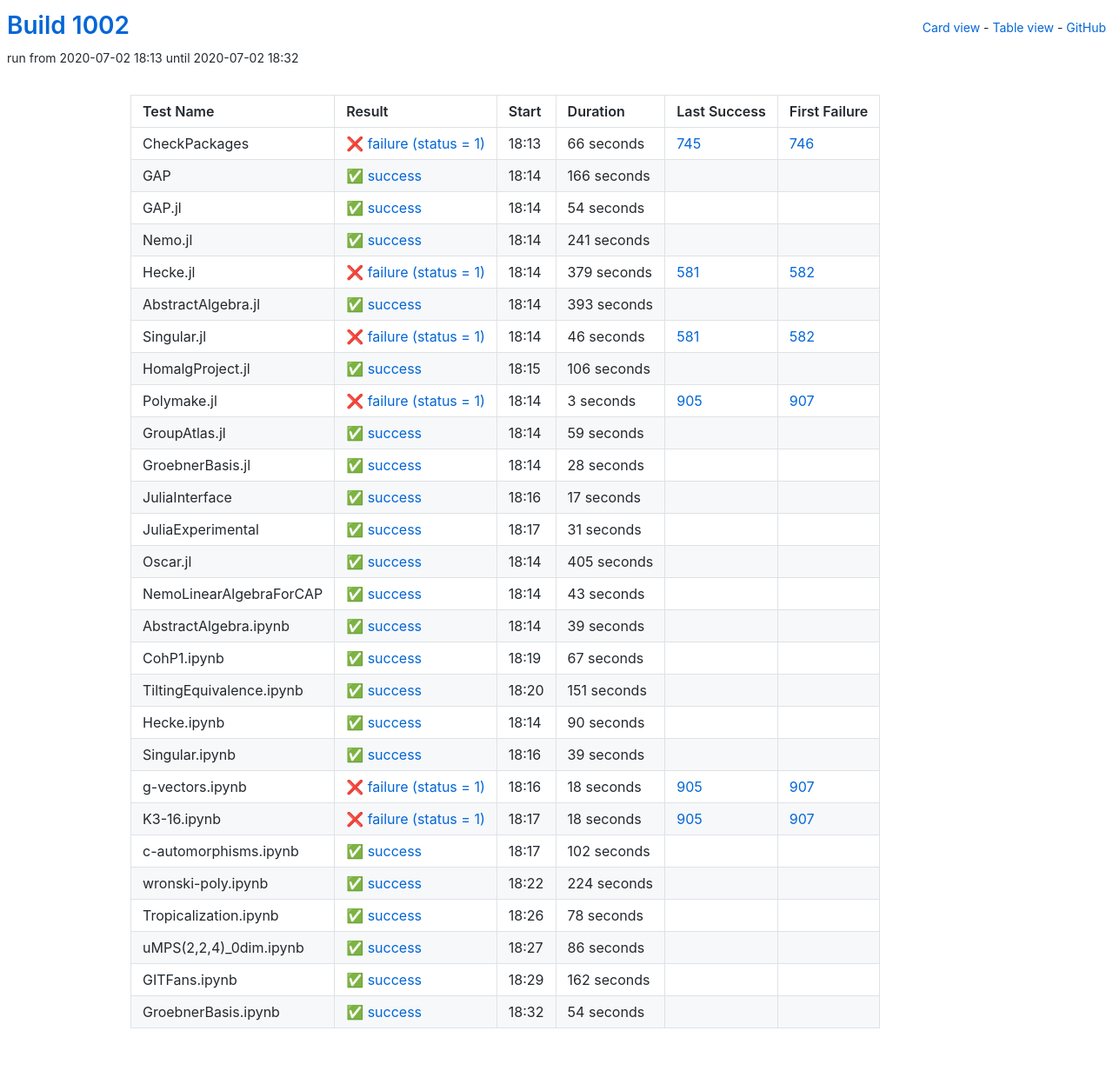
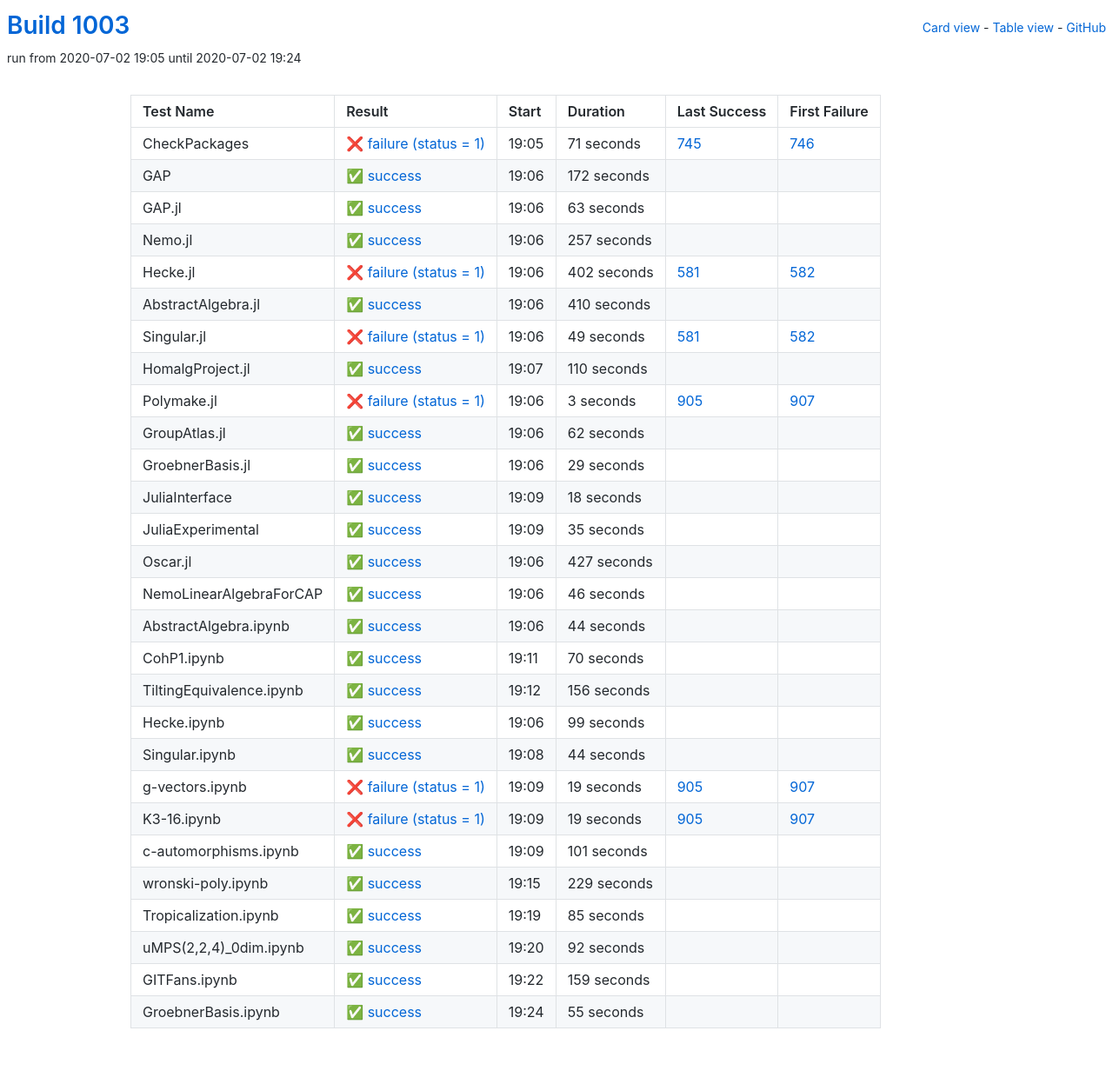
Before and after one commit to oscar-system/oscar-ci-status-1.4, a Jekyll site: the page built from table.html, in a window 1280 px wide. Shown: the whole page at 87% size. Built offline with Jekyll 4.4.1, drawn with Linux system fonts in a browser that asks for light colours.

Commit message:
Build #1003

```diff
--- a/_data/ci.yml
+++ b/_data/ci.yml
@@ -1,6 +1,6 @@
 ---
-build: 1002
-build_url: https://oscarci.mathematik.uni-kl.de/job/oscar-julia-1.4/1002/
+build: 1003
+build_url: https://oscarci.mathematik.uni-kl.de/job/oscar-julia-1.4/1003/
 job: oscar-julia-1.4
 organization: oscar-system
 repo: oscar-ci-status-1.4
@@ -8,104 +8,104 @@ repourl: https://github.com/oscar-system/oscar-ci-status-1.4
 tests:
 - name: CheckPackages
   id: checkpackages
-  log: https://oscarci.mathematik.uni-kl.de/job/oscar-julia-1.4/1002/artifact/logs/build-1002/CheckPackages.log
-  start: 2020-07-02 18:13
+  log: https://oscarci.mathematik.uni-kl.de/job/oscar-julia-1.4/1003/artifact/logs/build-1003/CheckPackages.log
+  start: 2020-07-02 19:05
   success: false
   exitcode: 1
   status: failure
-  duration: 66
+  duration: 71
   last_success: 745
   last_success_url: https://oscarci.mathematik.uni-kl.de/job/oscar-julia-1.4/745/
   first_failure: 746
   first_failure_url: https://oscarci.mathematik.uni-kl.de/job/oscar-julia-1.4/746/
 - name: GAP
   id: gap
-  log: https://oscarci.mathematik.uni-kl.de/job/oscar-julia-1.4/1002/artifact/logs/build-1002/GAP.log
-  start: 2020-07-02 18:14
+  log: https://oscarci.mathematik.uni-kl.de/job/oscar-julia-1.4/1003/artifact/logs/build-1003/GAP.log
+  start: 2020-07-02 19:06
   success: true
   exitcode: 0
   status: success
-  duration: 166
+  duration: 172
   last_success: false
   last_success_url:
   first_failure: false
   first_failure_url:
 - name: GAP.jl
   id: gap-jl
-  log: https://oscarci.mathematik.uni-kl.de/job/oscar-julia-1.4/1002/artifact/logs/build-1002/GAP.jl.log
-  start: 2020-07-02 18:14
+  log: https://oscarci.mathematik.uni-kl.de/job/oscar-julia-1.4/1003/artifact/logs/build-1003/GAP.jl.log
+  start: 2020-07-02 19:06
   success: true
   exitcode: 0
   status: success
-  duration: 54
+  duration: 63
   last_success: false
   last_success_url:
   first_failure: false
   first_failure_url:
 - name: Nemo.jl
   id: nemo-jl
-  log: https://oscarci.mathematik.uni-kl.de/job/oscar-julia-1.4/1002/artifact/logs/build-1002/Nemo.jl.log
-  start: 2020-07-02 18:14
+  log: https://oscarci.mathematik.uni-kl.de/job/oscar-julia-1.4/1003/artifact/logs/build-1003/Nemo.jl.log
+  start: 2020-07-02 19:06
   success: true
   exitcode: 0
   status: success
-  duration: 241
+  duration: 257
   last_success: false
   last_success_url:
   first_failure: false
   first_failure_url:
 - name: Hecke.jl
   id: hecke-jl
-  log: https://oscarci.mathematik.uni-kl.de/job/oscar-julia-1.4/1002/artifact/logs/build-1002/Hecke.jl.log
-  start: 2020-07-02 18:14
+  log: https://oscarci.mathematik.uni-kl.de/job/oscar-julia-1.4/1003/artifact/logs/build-1003/Hecke.jl.log
+  start: 2020-07-02 19:06
   success: false
   exitcode: 1
   status: failure
-  duration: 379
+  duration: 402
   last_success: 581
   last_success_url: https://oscarci.mathematik.uni-kl.de/job/oscar-julia-1.4/581/
   first_failure: 582
   first_failure_url: https://oscarci.mathematik.uni-kl.de/job/oscar-julia-1.4/582/
 - name: AbstractAlgebra.jl
   id: abstractalgebra-jl
-  log: https://oscarci.mathematik.uni-kl.de/job/oscar-julia-1.4/1002/artifact/logs/build-1002/AbstractAlgebra.jl.log
-  start: 2020-07-02 18:14
+  log: https://oscarci.mathematik.uni-kl.de/job/oscar-julia-1.4/1003/artifact/logs/build-1003/AbstractAlgebra.jl.log
+  start: 2020-07-02 19:06
   success: true
   exitcode: 0
   status: success
-  duration: 393
+  duration: 410
   last_success: false
   last_success_url:
   first_failure: false
   first_failure_url:
 - name: Singular.jl
   id: singular-jl
-  log: https://oscarci.mathematik.uni-kl.de/job/oscar-julia-1.4/1002/artifact/logs/build-1002/Singular.jl.log
-  start: 2020-07-02 18:14
+  log: https://oscarci.mathematik.uni-kl.de/job/oscar-julia-1.4/1003/artifact/logs/build-1003/Singular.jl.log
+  start: 2020-07-02 19:06
   success: false
   exitcode: 1
   status: failure
-  duration: 46
+  duration: 49
   last_success: 581
   last_success_url: https://oscarci.mathematik.uni-kl.de/job/oscar-julia-1.4/581/
   first_failure: 582
   first_failure_url: https://oscarci.mathematik.uni-kl.de/job/oscar-julia-1.4/582/
 - name: HomalgProject.jl
   id: homalgproject-jl
-  log: https://oscarci.mathematik.uni-kl.de/job/oscar-julia-1.4/1002/artifact/logs/build-1002/HomalgProject.jl.log
-  start: 2020-07-02 18:15
+  log: https://oscarci.mathematik.uni-kl.de/job/oscar-julia-1.4/1003/artifact/logs/build-1003/HomalgProject.jl.log
+  start: 2020-07-02 19:07
   success: true
   exitcode: 0
   status: success
-  duration: 106
+  duration: 110
   last_success: false
   last_success_url:
   first_failure: false
   first_failure_url:
 - name: Polymake.jl
   id: polymake-jl
-  log: https://oscarci.mathematik.uni-kl.de/job/oscar-julia-1.4/1002/artifact/logs/build-1002/Polymake.jl.log
-  start: 2020-07-02 18:14
+  log: https://oscarci.mathematik.uni-kl.de/job/oscar-julia-1.4/1003/artifact/logs/build-1003/Polymake.jl.log
+  start: 2020-07-02 19:06
   success: false
   exitcode: 1
   status: failure
@@ -116,228 +116,228 @@ tests:
   first_failure_url: https://oscarci.mathematik.uni-kl.de/job/oscar-julia-1.4/907/
 - name: GroupAtlas.jl
   id: groupatlas-jl
-  log: https://oscarci.mathematik.uni-kl.de/job/oscar-julia-1.4/1002/artifact/logs/build-1002/GroupAtlas.jl.log
-  start: 2020-07-02 18:14
+  log: https://oscarci.mathematik.uni-kl.de/job/oscar-julia-1.4/1003/artifact/logs/build-1003/GroupAtlas.jl.log
+  start: 2020-07-02 19:06
   success: true
   exitcode: 0
   status: success
-  duration: 59
+  duration: 62
   last_success: false
   last_success_url:
   first_failure: false
   first_failure_url:
 - name: GroebnerBasis.jl
   id: groebnerbasis-jl
-  log: https://oscarci.mathematik.uni-kl.de/job/oscar-julia-1.4/1002/artifact/logs/build-1002/GroebnerBasis.jl.log
-  start: 2020-07-02 18:14
+  log: https://oscarci.mathematik.uni-kl.de/job/oscar-julia-1.4/1003/artifact/logs/build-1003/GroebnerBasis.jl.log
+  start: 2020-07-02 19:06
   success: true
   exitcode: 0
   status: success
-  duration: 28
+  duration: 29
   last_success: false
   last_success_url:
   first_failure: false
   first_failure_url:
 - name: JuliaInterface
   id: juliainterface
-  log: https://oscarci.mathematik.uni-kl.de/job/oscar-julia-1.4/1002/artifact/logs/build-1002/JuliaInterface.log
-  start: 2020-07-02 18:16
+  log: https://oscarci.mathematik.uni-kl.de/job/oscar-julia-1.4/1003/artifact/logs/build-1003/JuliaInterface.log
+  start: 2020-07-02 19:09
   success: true
   exitcode: 0
   status: success
-  duration: 17
+  duration: 18
   last_success: false
   last_success_url:
   first_failure: false
   first_failure_url:
 - name: JuliaExperimental
   id: juliaexperimental
-  log: https://oscarci.mathematik.uni-kl.de/job/oscar-julia-1.4/1002/artifact/logs/build-1002/JuliaExperimental.log
-  start: 2020-07-02 18:17
+  log: https://oscarci.mathematik.uni-kl.de/job/oscar-julia-1.4/1003/artifact/logs/build-1003/JuliaExperimental.log
+  start: 2020-07-02 19:09
   success: true
   exitcode: 0
   status: success
-  duration: 31
+  duration: 35
   last_success: false
   last_success_url:
   first_failure: false
   first_failure_url:
 - name: Oscar.jl
   id: oscar-jl
-  log: https://oscarci.mathematik.uni-kl.de/job/oscar-julia-1.4/1002/artifact/logs/build-1002/Oscar.jl.log
-  start: 2020-07-02 18:14
+  log: https://oscarci.mathematik.uni-kl.de/job/oscar-julia-1.4/1003/artifact/logs/build-1003/Oscar.jl.log
+  start: 2020-07-02 19:06
   success: true
   exitcode: 0
   status: success
-  duration: 405
+  duration: 427
   last_success: false
   last_success_url:
   first_failure: false
   first_failure_url:
 - name: NemoLinearAlgebraForCAP
   id: nemolinearalgebraforcap
-  log: https://oscarci.mathematik.uni-kl.de/job/oscar-julia-1.4/1002/artifact/logs/build-1002/NemoLinearAlgebraForCAP.log
-  start: 2020-07-02 18:14
+  log: https://oscarci.mathematik.uni-kl.de/job/oscar-julia-1.4/1003/artifact/logs/build-1003/NemoLinearAlgebraForCAP.log
+  start: 2020-07-02 19:06
   success: true
   exitcode: 0
   status: success
-  duration: 43
+  duration: 46
   last_success: false
   last_success_url:
   first_failure: false
   first_failure_url:
 - name: AbstractAlgebra.ipynb
   id: abstractalgebra-ipynb
-  log: https://oscarci.mathematik.uni-kl.de/job/oscar-julia-1.4/1002/artifact/logs/build-1002/AbstractAlgebra.ipynb.log
-  start: 2020-07-02 18:14
+  log: https://oscarci.mathematik.uni-kl.de/job/oscar-julia-1.4/1003/artifact/logs/build-1003/AbstractAlgebra.ipynb.log
+  start: 2020-07-02 19:06
   success: true
   exitcode: 0
   status: success
-  duration: 39
+  duration: 44
   last_success: false
   last_success_url:
   first_failure: false
   first_failure_url:
 - name: CohP1.ipynb
   id: cohp1-ipynb
-  log: https://oscarci.mathematik.uni-kl.de/job/oscar-julia-1.4/1002/artifact/logs/build-1002/CohP1.ipynb.log
-  start: 2020-07-02 18:19
+  log: https://oscarci.mathematik.uni-kl.de/job/oscar-julia-1.4/1003/artifact/logs/build-1003/CohP1.ipynb.log
+  start: 2020-07-02 19:11
   success: true
   exitcode: 0
   status: success
-  duration: 67
+  duration: 70
   last_success: false
   last_success_url:
   first_failure: false
   first_failure_url:
 - name: TiltingEquivalence.ipynb
   id: tiltingequivalence-ipynb
-  log: https://oscarci.mathematik.uni-kl.de/job/oscar-julia-1.4/1002/artifact/logs/build-1002/TiltingEquivalence.ipynb.log
-  start: 2020-07-02 18:20
+  log: https://oscarci.mathematik.uni-kl.de/job/oscar-julia-1.4/1003/artifact/logs/build-1003/TiltingEquivalence.ipynb.log
+  start: 2020-07-02 19:12
   success: true
   exitcode: 0
   status: success
-  duration: 151
+  duration: 156
   last_success: false
   last_success_url:
   first_failure: false
   first_failure_url:
 - name: Hecke.ipynb
   id: hecke-ipynb
-  log: https://oscarci.mathematik.uni-kl.de/job/oscar-julia-1.4/1002/artifact/logs/build-1002/Hecke.ipynb.log
-  start: 2020-07-02 18:14
+  log: https://oscarci.mathematik.uni-kl.de/job/oscar-julia-1.4/1003/artifact/logs/build-1003/Hecke.ipynb.log
+  start: 2020-07-02 19:06
   success: true
   exitcode: 0
   status: success
-  duration: 90
+  duration: 99
   last_success: false
   last_success_url:
   first_failure: false
   first_failure_url:
 - name: Singular.ipynb
   id: singular-ipynb
-  log: https://oscarci.mathematik.uni-kl.de/job/oscar-julia-1.4/1002/artifact/logs/build-1002/Singular.ipynb.log
-  start: 2020-07-02 18:16
+  log: https://oscarci.mathematik.uni-kl.de/job/oscar-julia-1.4/1003/artifact/logs/build-1003/Singular.ipynb.log
+  start: 2020-07-02 19:08
   success: true
   exitcode: 0
   status: success
-  duration: 39
+  duration: 44
   last_success: false
   last_success_url:
   first_failure: false
   first_failure_url:
 - name: g-vectors.ipynb
   id: g-vectors-ipynb
-  log: https://oscarci.mathematik.uni-kl.de/job/oscar-julia-1.4/1002/artifact/logs/build-1002/g-vectors.ipynb.log
-  start: 2020-07-02 18:16
+  log: https://oscarci.mathematik.uni-kl.de/job/oscar-julia-1.4/1003/artifact/logs/build-1003/g-vectors.ipynb.log
+  start: 2020-07-02 19:09
   success: false
   exitcode: 1
   status: failure
-  duration: 18
+  duration: 19
   last_success: 905
   last_success_url: https://oscarci.mathematik.uni-kl.de/job/oscar-julia-1.4/905/
   first_failure: 907
   first_failure_url: https://oscarci.mathematik.uni-kl.de/job/oscar-julia-1.4/907/
 - name: K3-16.ipynb
   id: k3-16-ipynb
-  log: https://oscarci.mathematik.uni-kl.de/job/oscar-julia-1.4/1002/artifact/logs/build-1002/K3-16.ipynb.log
-  start: 2020-07-02 18:17
+  log: https://oscarci.mathematik.uni-kl.de/job/oscar-julia-1.4/1003/artifact/logs/build-1003/K3-16.ipynb.log
+  start: 2020-07-02 19:09
   success: false
   exitcode: 1
   status: failure
-  duration: 18
+  duration: 19
   last_success: 905
   last_success_url: https://oscarci.mathematik.uni-kl.de/job/oscar-julia-1.4/905/
   first_failure: 907
   first_failure_url: https://oscarci.mathematik.uni-kl.de/job/oscar-julia-1.4/907/
 - name: c-automorphisms.ipynb
   id: c-automorphisms-ipynb
-  log: https://oscarci.mathematik.uni-kl.de/job/oscar-julia-1.4/1002/artifact/logs/build-1002/c-automorphisms.ipynb.log
-  start: 2020-07-02 18:17
+  log: https://oscarci.mathematik.uni-kl.de/job/oscar-julia-1.4/1003/artifact/logs/build-1003/c-automorphisms.ipynb.log
+  start: 2020-07-02 19:09
   success: true
   exitcode: 0
   status: success
-  duration: 102
+  duration: 101
   last_success: false
   last_success_url:
   first_failure: false
   first_failure_url:
 - name: wronski-poly.ipynb
   id: wronski-poly-ipynb
-  log: https://oscarci.mathematik.uni-kl.de/job/oscar-julia-1.4/1002/artifact/logs/build-1002/wronski-poly.ipynb.log
-  start: 2020-07-02 18:22
+  log: https://oscarci.mathematik.uni-kl.de/job/oscar-julia-1.4/1003/artifact/logs/build-1003/wronski-poly.ipynb.log
+  start: 2020-07-02 19:15
   success: true
   exitcode: 0
   status: success
-  duration: 224
+  duration: 229
   last_success: false
   last_success_url:
   first_failure: false
   first_failure_url:
 - name: Tropicalization.ipynb
   id: tropicalization-ipynb
-  log: https://oscarci.mathematik.uni-kl.de/job/oscar-julia-1.4/1002/artifact/logs/build-1002/Tropicalization.ipynb.log
-  start: 2020-07-02 18:26
+  log: https://oscarci.mathematik.uni-kl.de/job/oscar-julia-1.4/1003/artifact/logs/build-1003/Tropicalization.ipynb.log
+  start: 2020-07-02 19:19
   success: true
   exitcode: 0
   status: success
-  duration: 78
+  duration: 85
   last_success: false
   last_success_url:
   first_failure: false
   first_failure_url:
 - name: uMPS(2,2,4)_0dim.ipynb
   id: umps-2-2-4-0dim-ipynb
-  log: https://oscarci.mathematik.uni-kl.de/job/oscar-julia-1.4/1002/artifact/logs/build-1002/uMPS-2-2-4-_0dim.ipynb.log
-  start: 2020-07-02 18:27
+  log: https://oscarci.mathematik.uni-kl.de/job/oscar-julia-1.4/1003/artifact/logs/build-1003/uMPS-2-2-4-_0dim.ipynb.log
+  start: 2020-07-02 19:20
   success: true
   exitcode: 0
   status: success
-  duration: 86
+  duration: 92
   last_success: false
   last_success_url:
   first_failure: false
   first_failure_url:
 - name: GITFans.ipynb
   id: gitfans-ipynb
-  log: https://oscarci.mathematik.uni-kl.de/job/oscar-julia-1.4/1002/artifact/logs/build-1002/GITFans.ipynb.log
-  start: 2020-07-02 18:29
+  log: https://oscarci.mathematik.uni-kl.de/job/oscar-julia-1.4/1003/artifact/logs/build-1003/GITFans.ipynb.log
+  start: 2020-07-02 19:22
   success: true
   exitcode: 0
   status: success
-  duration: 162
+  duration: 159
   last_success: false
   last_success_url:
   first_failure: false
   first_failure_url:
 - name: GroebnerBasis.ipynb
   id: groebnerbasis-ipynb
-  log: https://oscarci.mathematik.uni-kl.de/job/oscar-julia-1.4/1002/artifact/logs/build-1002/GroebnerBasis.ipynb.log
-  start: 2020-07-02 18:32
+  log: https://oscarci.mathematik.uni-kl.de/job/oscar-julia-1.4/1003/artifact/logs/build-1003/GroebnerBasis.ipynb.log
+  start: 2020-07-02 19:24
   success: true
   exitcode: 0
   status: success
-  duration: 54
+  duration: 55
   last_success: false
   last_success_url:
   first_failure: false
```
Also changed, not shown: README.md.
